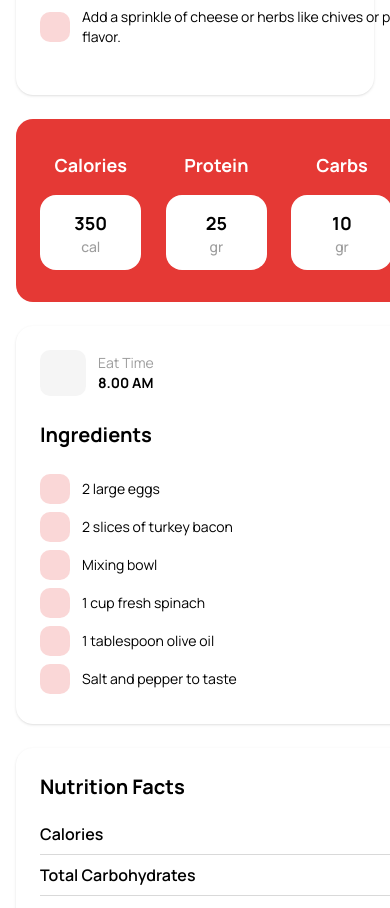
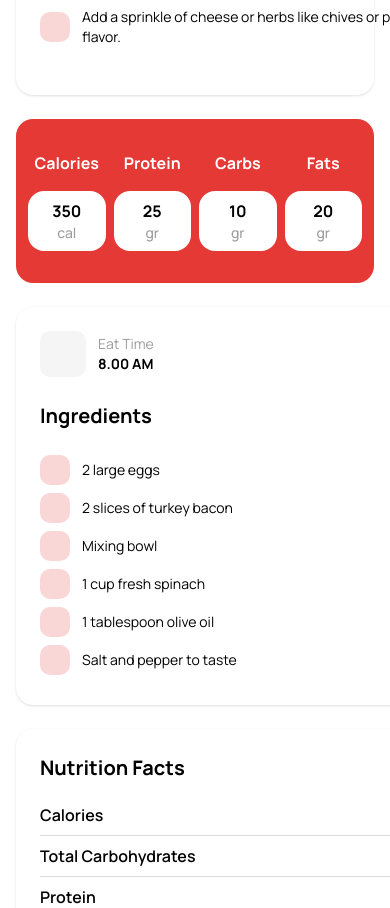
Before and after one commit to chiamakauyanna/dashboard_UI, a React (Vite) app in the folder fitness_platform/: page /diet_detail in a window 390 px wide. Shown: the part 2309-3217 px from the top of the page. Built offline with nearby package versions, Linux system fonts and the light colour scheme.

Commit message:
made DietNutrientChart section responsive

```diff
--- a/fitness_platform/src/components/dietDetail/DietNutrientChart.jsx
+++ b/fitness_platform/src/components/dietDetail/DietNutrientChart.jsx
@@ -2,7 +2,7 @@ import DietNutrientChartCard from "./cards/DietNutrientChartCard";
 
 const DietNutrientChart = () => {
   return (
-    <div className="bg-accent mt-6 h[162.19px] w-[526.33px] rounded-[17px] p-3 grid grid-cols-4">
+    <div className="bg-accent mt-6 lg:h-[162.19px] lg:w-[526.33px] rounded-[17px] p-3 grid grid-cols-4 gap-2 lg:gap-0">
       <DietNutrientChartCard title="Calories" value="350" measurement="cal" />
       <DietNutrientChartCard title="Protein" value="25" measurement="gr" />
       <DietNutrientChartCard title="Carbs" value="10" measurement="gr" />
--- a/fitness_platform/src/components/dietDetail/cards/DietNutrientChartCard.jsx
+++ b/fitness_platform/src/components/dietDetail/cards/DietNutrientChartCard.jsx
@@ -1,9 +1,11 @@
 const DietNutrientChartCard = ({ title, value, measurement }) => {
   return (
     <div className="grid place-items-center py-5">
-      <p className="pb-4 text-center text-lg font-bold text-white">{title}</p>
-      <div className="flex h-[74.59px] w-[101.08px] flex-col items-center justify-center rounded-2xl bg-white">
-        <p className="text-lg font-bold">{value}</p>
+      <p className="pb-4 text-center font-bold text-white lg:text-lg">
+        {title}
+      </p>
+      <div className="flex h-full w-full flex-col items-center justify-center rounded-2xl bg-white p-2 lg:h-[74.59px] lg:w-[101.08px] lg:p-0">
+        <p className="font-bold lg:text-lg">{value}</p>
         <p className="text-sm font-medium text-[#9D9D9D]">{measurement}</p>
       </div>
     </div>
```
